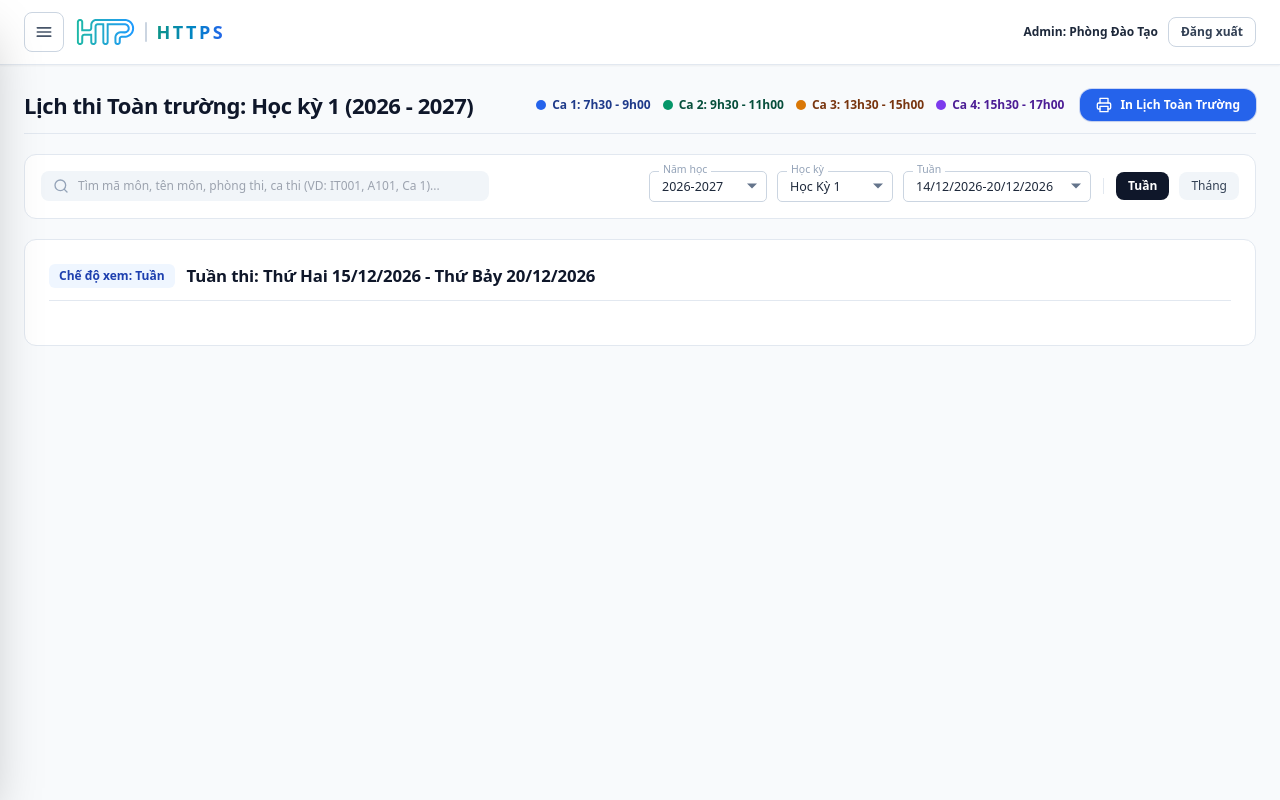
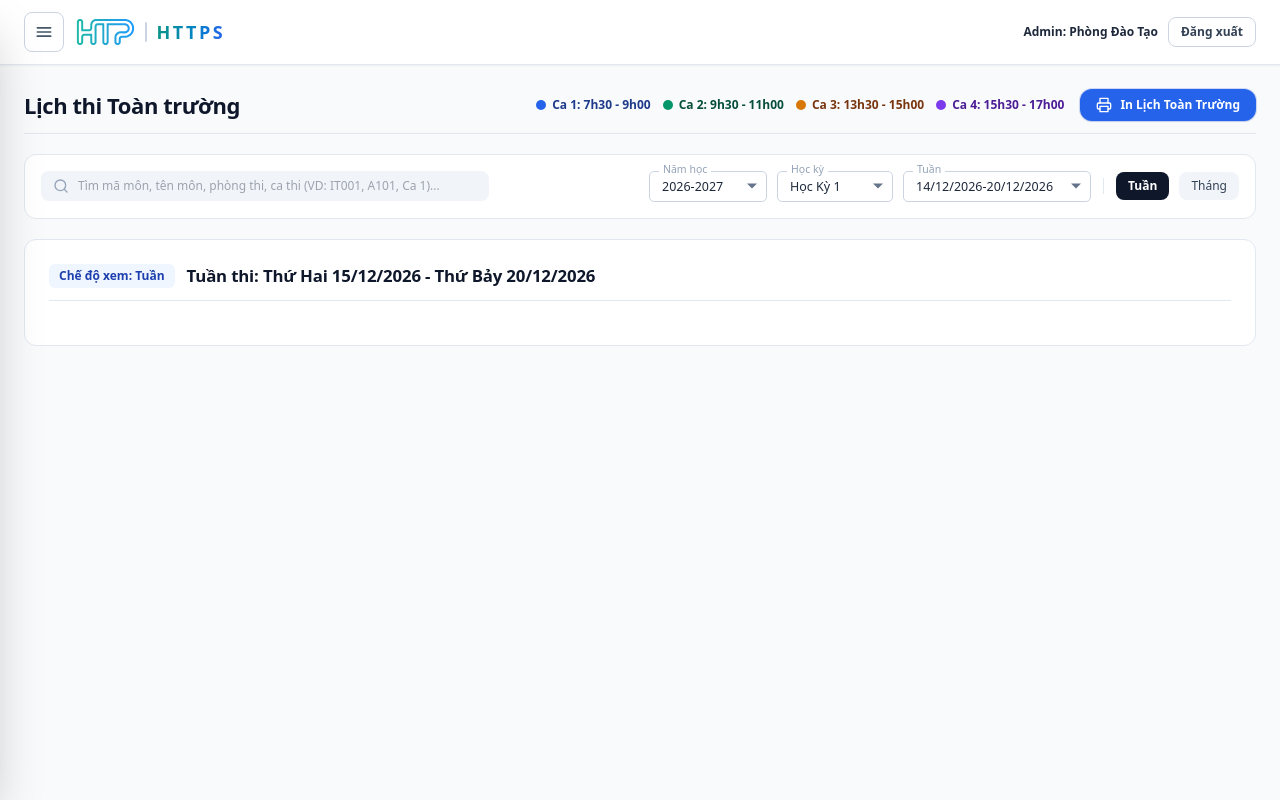
Before and after one commit to phattvh/GraphTheory_HTTPS, a plain HTML site: page web/calendar.html in a window 1280 px wide. Drawn offline with nearby package versions, Linux system fonts and the light colour scheme; a script that the page names is missing.

Commit message:
style(calendar-ui): simplify heading to Lịch thi Toàn trường

```diff
--- a/web/calendar.html
+++ b/web/calendar.html
@@ -179,7 +179,7 @@
         <!-- Thanh tiêu đề kỳ thi, Chú giải 4 màu ca thi & Nút In Lịch Toàn Trường tách riêng nổi bật -->
         <header class="flex flex-wrap items-center justify-between gap-4 pb-3 border-b border-slate-200">
           <div>
-            <h2 class="font-bold text-slate-900">Lịch thi Toàn trường: Học kỳ 1 (2026 - 2027)</h2>
+            <h2 class="font-bold text-slate-900">Lịch thi Toàn trường</h2>
           </div>
 
           <div class="flex flex-wrap items-center gap-4">
```
Also changed, not shown: 1 other file.
